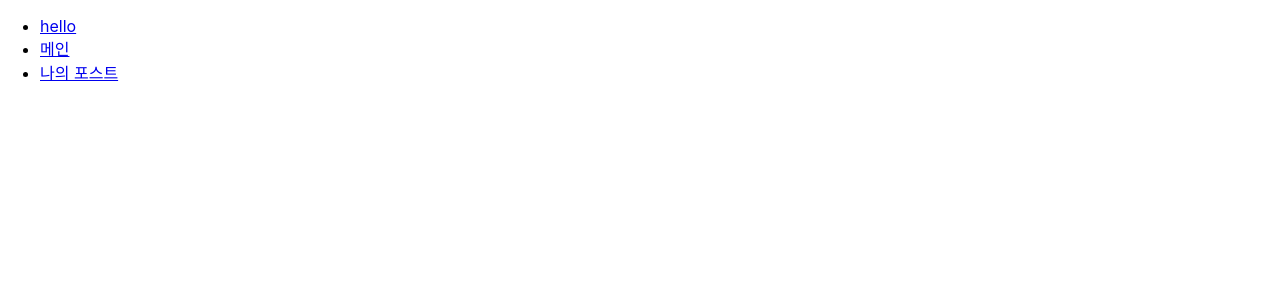
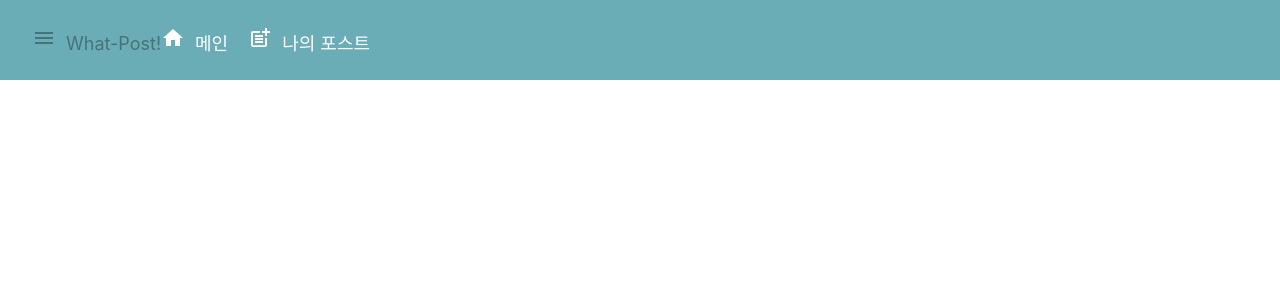
Before and after one commit to Yun-D/What-Post-FE, a React (Create React App) app: page /my_post in a window 1280 px wide. Shown: the top 300 px of the page. Built offline with nearby package versions, Linux system fonts and the light colour scheme.

Commit message:
💄 navBar style 생성

```diff
--- a/src/App.css
+++ b/src/App.css
@@ -1,38 +1,6 @@
-.App {
+* {
   text-align: center;
+  margin: 0;
+  padding: 0;
+  box-sizing: border-box;
 }
-
-.App-logo {
-  height: 40vmin;
-  pointer-events: none;
-}
-
-@media (prefers-reduced-motion: no-preference) {
-  .App-logo {
-    animation: App-logo-spin infinite 20s linear;
-  }
-}
-
-.App-header {
-  background-color: #282c34;
-  min-height: 100vh;
-  display: flex;
-  flex-direction: column;
-  align-items: center;
-  justify-content: center;
-  font-size: calc(10px + 2vmin);
-  color: white;
-}
-
-.App-link {
-  color: #61dafb;
-}
-
-@keyframes App-logo-spin {
-  from {
-    transform: rotate(0deg);
-  }
-  to {
-    transform: rotate(360deg);
-  }
-}
--- a/src/App.js
+++ b/src/App.js
@@ -1,12 +1,16 @@
 import './App.css';
 import { BrowserRouter as Router, Switch, Route } from 'react-router-dom';
 
-import NavBar from './Components/NavBar';
+import NavBar from './Components/navigation/NavBar';
 
 function App() {
   return (
     <Router>
       <NavBar />
+      {/* <Switch>
+        <Route path="/" exact component = {Home} />
+        <Route path="/my_post" component = {MyPost} />
+      </Switch> */}
     </Router>
   );
 }
--- a/src/Components/NavBar.js
+++ /dev/null
@@ -1,55 +0,0 @@
-import React, { useState } from 'react';
-import { Link } from 'react-router-dom';
-
-import HomeIcon from "@material-ui/icons/Home";
-import MenuIcon from "@material-ui/icons/Menu";
-import PostIcon from "@material-ui/icons/PostAdd";
-
-function NavBar(props) {
-    const [sidebar, setSidebar] = useState(false);
-    const showSidebar = () => setSidebar(!sidebar);
-
-    const menuItems = [
-        {
-            path: "/",
-            name: "메인",
-            //icon: <HomeIcon />
-        }, {
-            path: "/my_post",
-            name: "나의 포스트",
-            //icon: <PostIcon />
-        }
-    ];
-
-    return (
-        <>
-            <div className='navBar'>
-            {/* <Link to "#" className="menu-bar">
-
-            </Link> */}
-            </div>
-            <nav className= {sidebar ? 'nav-menuActive' : 'nav-menu'}>
-                <ul className='nav-menu-items' onClick={showSidebar}>
-                    <li className='navbar-toggle'>
-                        <Link to ="#" className='menu-bar'>
-                            hello
-                        </Link>
-                    </li>
-
-                    {menuItems.map( (item, index) => {
-                        return (
-                            <li key={index}>
-                                <Link to = {item.path}>
-                                    {/* {item.icon} */}
-                                    <span> {item.name}</span>
-                                </Link>
-                            </li>
-                        );
-                    })}
-                </ul>
-            </nav>
-        </>
-    );
-}
-
-export default NavBar;
--- /dev/null
+++ b/src/Components/navigation/NavBar.css
@@ -0,0 +1,61 @@
+.navBar{
+    background: #6badb6;
+    height: 80px;
+    width: 100%;
+    display: flex;
+    justify-items: space-between;
+    align-items: center;
+    padding: 0 2rem;
+    font-size: 18px;
+  }
+
+  .nav-logo {
+      text-decoration: none;
+      color: #467379;
+  }
+
+  /* .nav-menu.active {
+    left: 0;
+    transition: 350ms;
+    list-style: none;
+  } */
+
+  .nav-menu {
+    display: grid;
+    grid-template-columns: repeat(2, auto);
+    grid-gap: 20px;
+    list-style: none;
+  }
+
+  .nav-items {
+    width:100%;
+    list-style: none;
+    align-items: center;
+  }
+  .nav-item{
+        /* 네비게이션 텍스트 및 로고 */
+    text-decoration: none;
+    color: white;
+    transition: 0.3s all;
+    border-radius: 4px;
+    list-style: none;
+  }
+
+  .nav-item span:hover{
+    background-color: rgba(70, 115, 121, 40%);
+    color: white;
+  }
+
+
+  /* .navbar-toggle {
+    background-color: #6badb6;
+    width:100%;
+    height: 80px;
+    display: flex;
+    justify-content: flex-start;
+    align-items: center;
+  } */
+
+  span {
+      margin-left: 10px;
+  }
--- /dev/null
+++ b/src/Components/navigation/NavBar.js
@@ -0,0 +1,50 @@
+import React, { useState } from 'react';
+import { Link } from 'react-router-dom';
+import '../navigation/NavBar.css';
+
+import HomeIcon from "@material-ui/icons/Home";
+import MenuIcon from "@material-ui/icons/Menu";
+import PostIcon from "@material-ui/icons/PostAdd";
+
+function NavBar(props) {
+    const [sidebar, setSidebar] = useState(false);
+    const showSidebar = () => setSidebar(!sidebar);
+
+    const menuItems = [
+        {
+            path: "/",
+            name: "메인",
+            icon: <HomeIcon />
+        }, {
+            path: "/my_post",
+            name: "나의 포스트",
+            icon: <PostIcon />
+        }
+    ];
+
+    return (
+        <>
+        <nav className='navBar'>
+            <Link to ="/" className='nav-logo' onClick={showSidebar}>
+                <MenuIcon />
+                <span>What-Post!</span>
+            </Link>
+
+            <ul className= {sidebar ? 'nav-menu active' : 'nav-menu'} >
+                {menuItems.map( (item, index) => {
+                    return (
+                        <li key={index} className='nav-items'>
+                            <Link to = {item.path} className='nav-item'>
+                                {item.icon}
+                                <span>{item.name}</span>
+                            </Link>
+                        </li>
+                    );
+                })}
+            </ul>
+        </nav>
+        </>
+    );
+}
+
+export default NavBar;
```
Also changed, not shown: src/Components/Routing.js (added), 1 other file (tests, documents, lock files or other folders).
